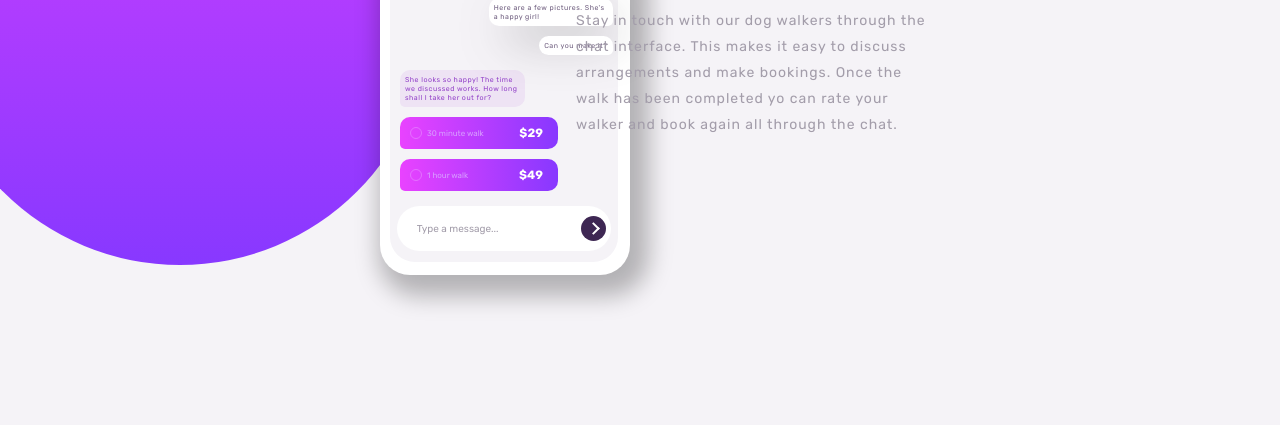
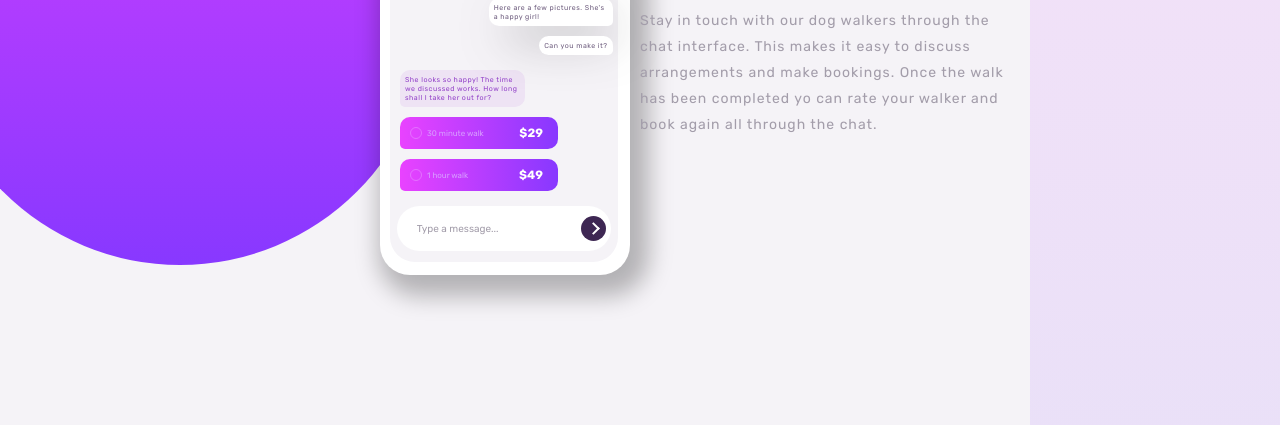
Before and after one commit to Mldamico/chat-design, a plain HTML site: page index.html in a window 1280 px wide. Shown: the part 375-800 px from the top of the page. Drawn offline with Linux system fonts and the light colour scheme.

Commit message:
Right banner

```diff
--- a/index.html
+++ b/index.html
@@ -102,6 +102,7 @@
           </p>
         </div>
       </div>
+      <div class="banner-inverse"></div>
     </div>
   </body>
 </html>
--- a/main.css
+++ b/main.css
@@ -15,7 +15,9 @@ body {
   display: flex;
   position: relative;
   width: 100%;
-  height: 100%;
+  height: 100vh;
+
+  overflow: hidden;
 }
 
 .banner {
@@ -257,13 +259,13 @@ body {
 
 .description-container {
   position: absolute;
-  top: 50%;
-  left: 45%;
+  top: 40%;
+  left: 50%;
 }
 .description {
   display: flex;
   flex-direction: column;
-  width: 50%;
+  width: 60%;
 }
 
 .description h1 {
@@ -280,3 +282,14 @@ body {
   color: hsl(270, 7%, 64%);
   line-height: 26px;
 }
+
+.banner-inverse {
+  background: linear-gradient(hsl(293, 100%, 63%), hsl(264, 100%, 61%));
+  opacity: 0.1;
+  border-radius: 250px 250px 0 0;
+  height: 80vh;
+  width: 400px;
+  position: absolute;
+  bottom: 0;
+  right: -150px;
+}
```
